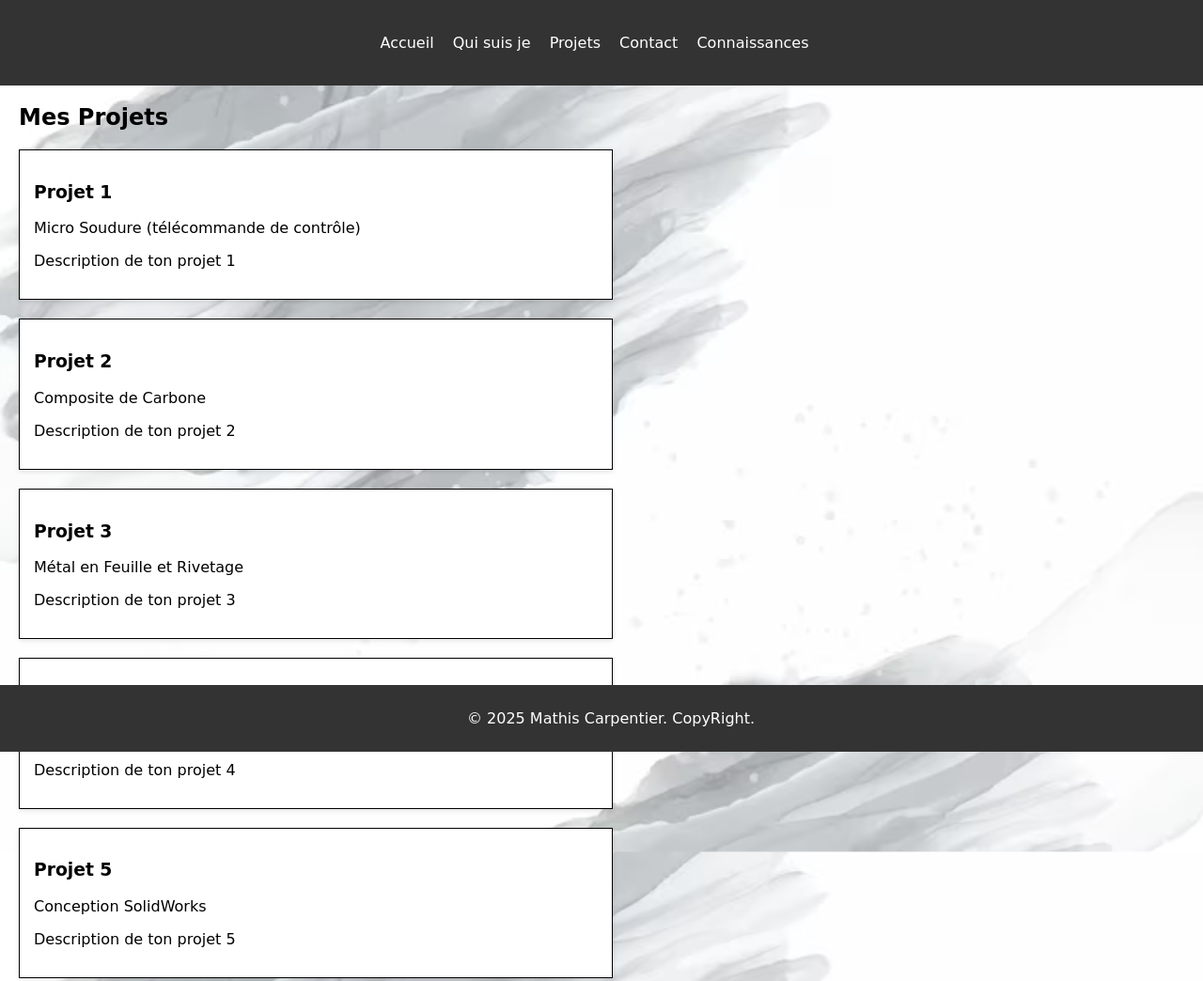
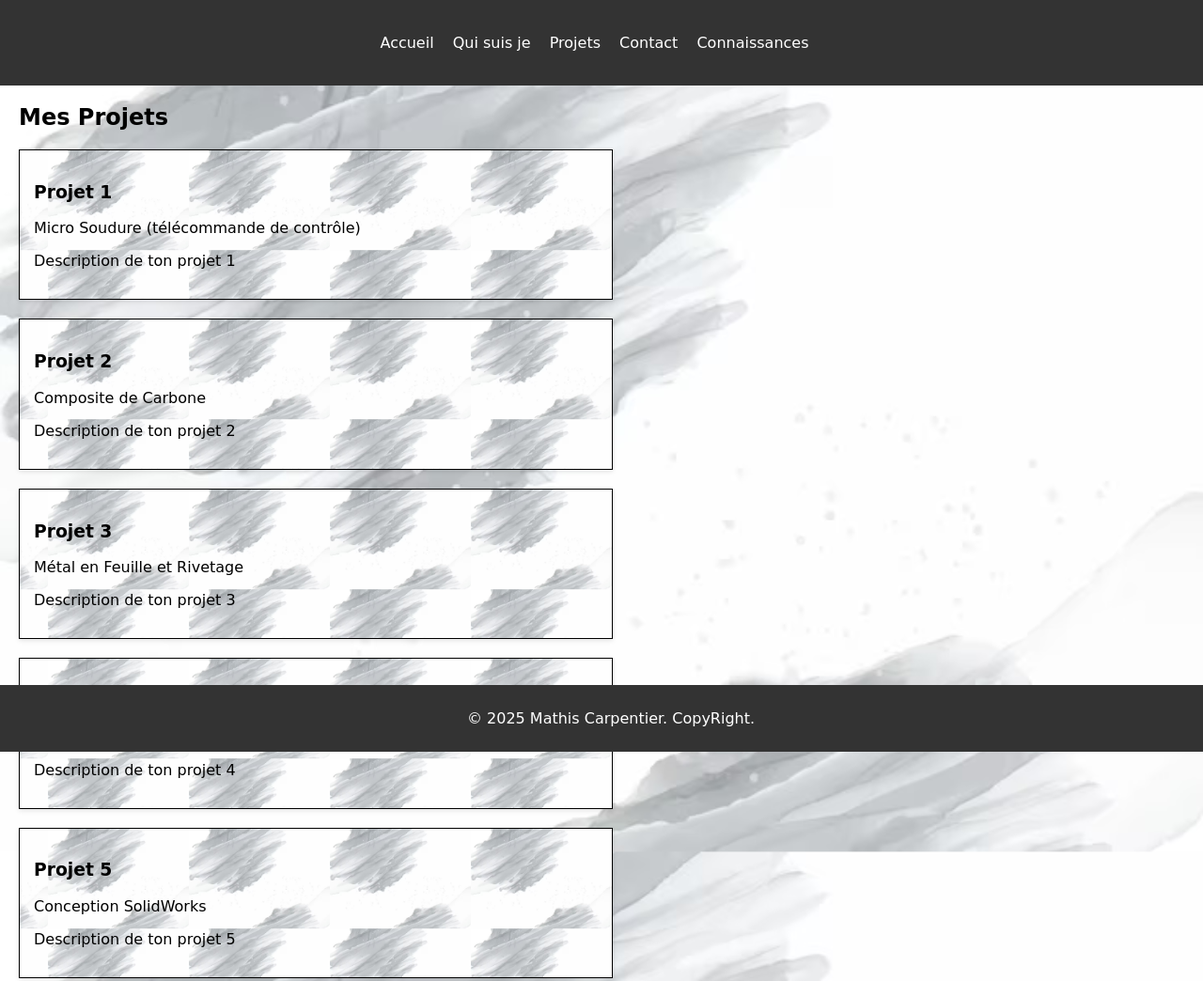
Before and after one commit to Sihtamswag/carpentiermathis.github.io, a plain HTML site: page projects.html in a window 1280 px wide. Shown: the top 1044 px of the page at 94% size. Drawn offline with Linux system fonts and the light colour scheme.

Commit message:
styles.css

```diff
--- a/styles.css
+++ b/styles.css
@@ -46,6 +46,11 @@ section {
     border: 1px solid black; /* ← Le contour noir */
     width: 100%;
     max-width: 600px;
+
+    background-image: url("Images/white\ with\ gray\ stroke\ brush\ background.avif");
+    background-size: 150px;
+    background-position: right top;
+    margin-top: 20px;
 }
 
 footer {
```
